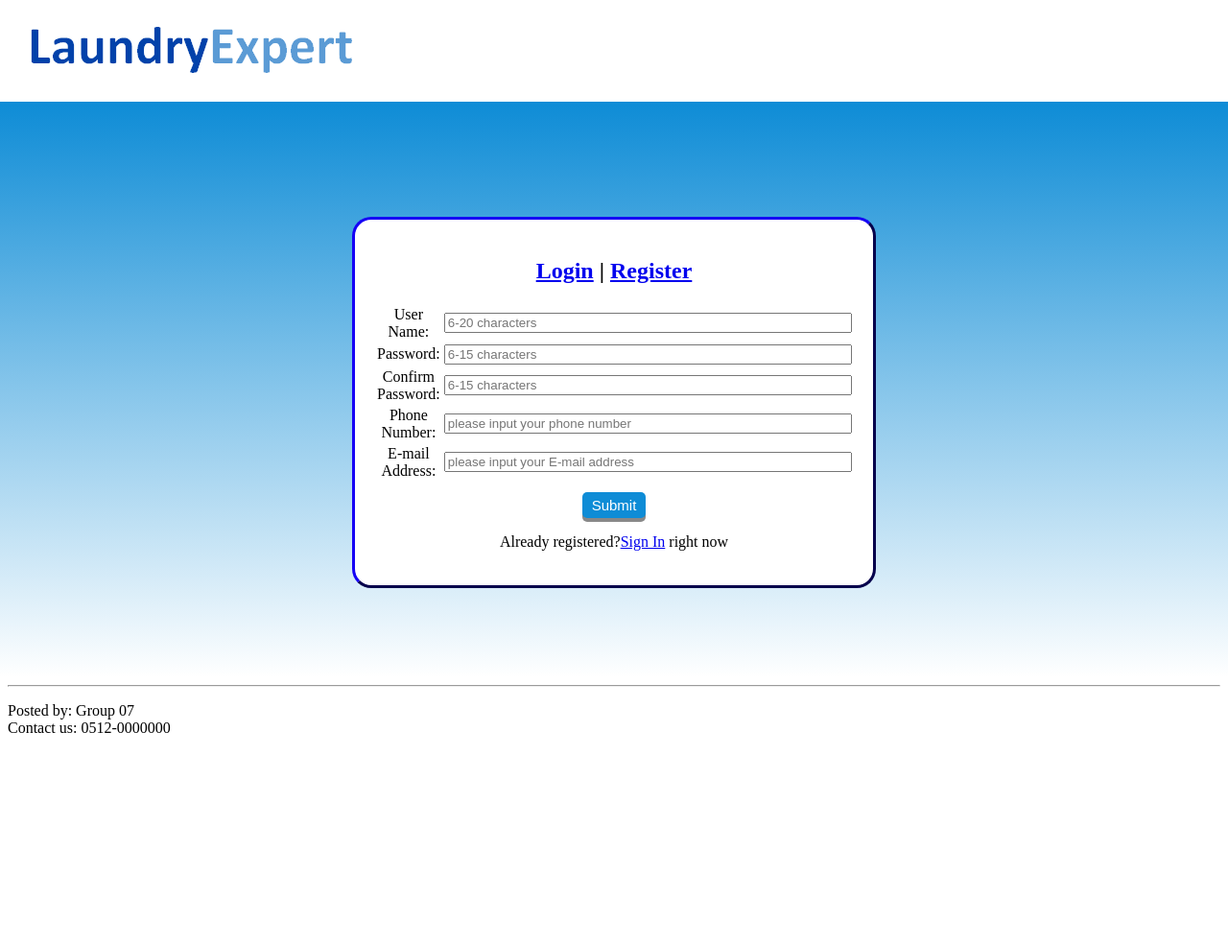
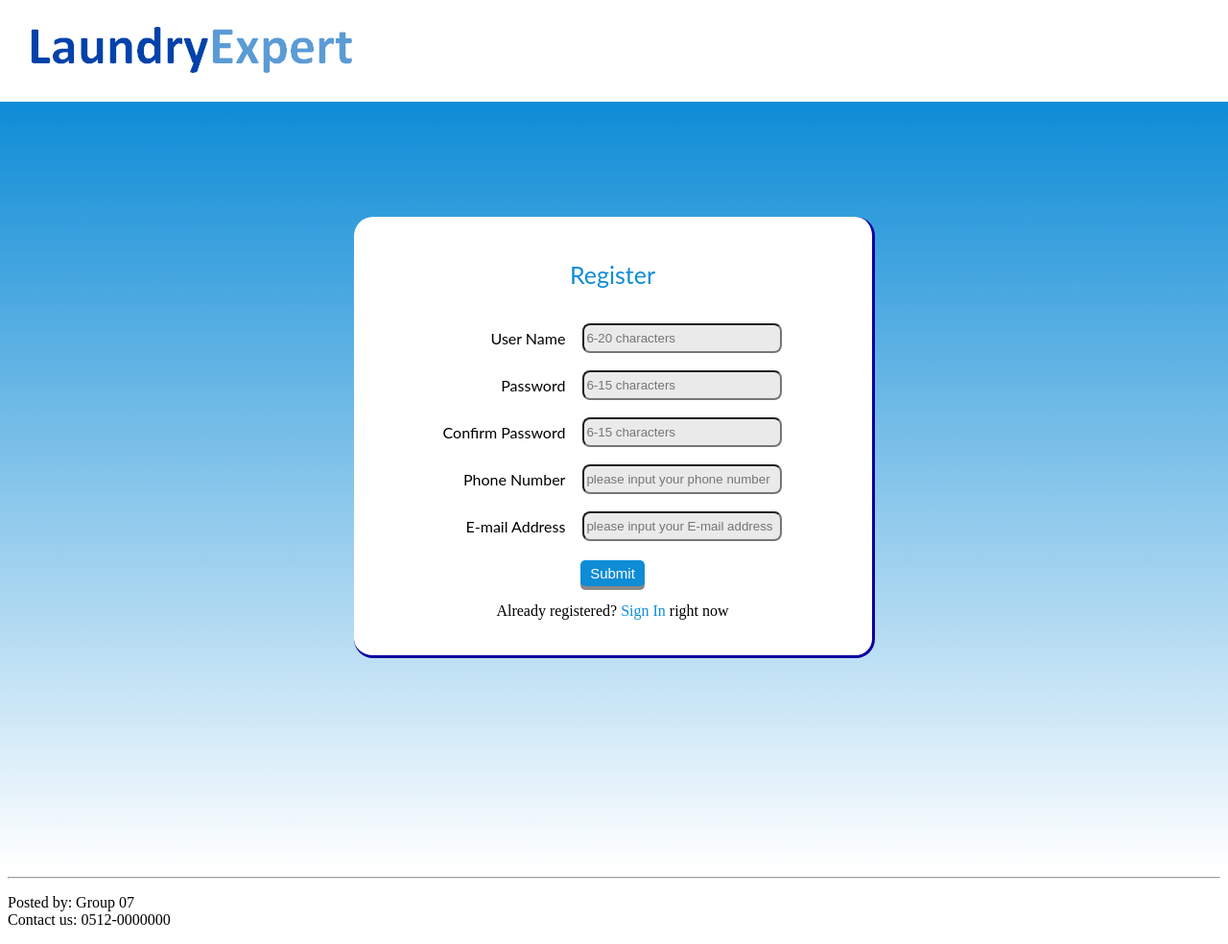
Before and after one commit to youweiMa/group07_CSE208, a PHP site: page /signup.html in a window 1280 px wide. Shown: the whole page at 96% size. Before the commit the page ends 764 px from the top, so only its background shows below. Run offline with PHP 8.4, Linux system fonts and the light colour scheme.

Commit message:
Customer pages_final version

```diff
--- a/Customer/nbproject/private/private.xml
+++ b/Customer/nbproject/private/private.xml
@@ -3,8 +3,9 @@
     <editor-bookmarks xmlns="http://www.netbeans.org/ns/editor-bookmarks/2" lastBookmarkId="0"/>
     <open-files xmlns="http://www.netbeans.org/ns/projectui-open-files/2">
         <group>
+            <file>file:/F:/作业/Y3/sem6/Remote%20repository/group07_CSE208/Customer/public_html/signin.html</file>
+            <file>file:/F:/作业/Y3/sem6/Remote%20repository/group07_CSE208/Customer/public_html/signup.html</file>
             <file>file:/F:/作业/Y3/sem6/Remote%20repository/group07_CSE208/Customer/public_html/customer.css</file>
-            <file>file:/F:/作业/Y3/sem6/Remote%20repository/group07_CSE208/Customer/public_html/wash.html</file>
         </group>
     </open-files>
 </project-private>
--- a/Customer/public_html/customer.css
+++ b/Customer/public_html/customer.css
@@ -87,6 +87,9 @@ body {
     border-radius: 20px;
     position: relative;
     top: 30px;
+    border-right-style: solid;
+    border-bottom-style: solid;
+    border-color: #0e00a0;
 }
 .cloth_table{
     border: 0px;
@@ -511,7 +514,7 @@ body {
     top: 30px;
     border-bottom-style: solid;
     border-right-style: solid;
-    border-color: #0e8cd6;
+    border-color: #0e00a0;
 }
 .comment_username, .comment_time, .comment_score{
     color: #999999;
@@ -531,10 +534,28 @@ body {
 
 /*sign in and sign up*/
 .background{
-    height:600px;
+    height:800px;
     background: -moz-linear-gradient(#0e8cd6,#FFFFFF);
     background: linear-gradient(#0e8cd6,#FFFFFF);
     margin:5px -8px auto -8px;
+}
+.login,.register{
+    font-family:  "Lato", "Lucida Grande", "Lucida", "Verdana", "Arial", "sans-serif";
+    line-height: 1.25em;
+    text-decoration: none;
+    font-size: 25px;
+    color: #0e8cd6;
+}
+.content td{
+    white-space: nowrap;
+    font-family:  "Lato", "Lucida Grande", "Lucida", "Verdana", "Arial", "sans-serif";
+}
+.content input{
+    width:200px;
+    height:25px;
+    background-color: #EAEAEA;
+    border-style: inset;
+    border-radius: 8px;
 }
 .login_container,.register_container{
     width: 500px;
@@ -542,7 +563,8 @@ body {
     padding: 20px;
     position: relative;
     top:120px;
-    border-style: outset;
+    border-right-style: solid;
+    border-bottom-style: solid;
     border-color: #0e00a0;
     border-radius: 20px;
 }
@@ -560,10 +582,17 @@ body {
     border-radius: 5px;
     box-shadow: 0 4px #888888;
 }
-.s_button:hover {background-color: #0e00a0}
+.s_button:hover {
+    background-color: #0e00a0;
+}
 
 .s_button:active {
   background-color: #0e00a0;
   box-shadow: 0 1px #999999;
   transform: translateY(2px);
 }
+.jump{
+    color:#0e8cd6;
+    line-height: 1.25em;
+    text-decoration: none;
+}
--- a/Customer/public_html/signup.html
+++ b/Customer/public_html/signup.html
@@ -23,29 +23,27 @@ and open the template in the editor.
         <div class="register_container">
             <section id="content">
                 <form name="Register" action="">
-                    <h1><a href="signin.html">Login</a>
-                    <span>|</span>
-                    <a href="signup.html">Register</a></h1>
+                    <p class="register">Register</p>
                     <div>
-                        <table>
-                            <tr align="center">
-                                <td>User Name:</td>
+                        <table class="content" cellpadding="8">
+                            <tr>
+                                <td align="right">User Name</td>
                                 <td><input name="cusName" type="text" size="50" placeholder="6-20 characters" maxlength="20" required="required" id="cusname"></td>
                             </tr>
-                            <tr align="center">
-                                <td>Password:</td>
+                            <tr>
+                                <td align="right">Password</td>
                                 <td><input name="cusPWD" type="password" size="50" placeholder="6-15 characters" maxlength="15" required="required" id="cuspwd1"></td>
                             </tr>
-                            <tr align="center">
-                                <td>Confirm Password:</td>
+                            <tr>
+                                <td align="right">Confirm Password</td>
                                 <td><input name="cusPWD" type="password" size="50" placeholder="6-15 characters" maxlength="15" required="required" id="cuspwd2"></td>
                             </tr>
-                            <tr align="center">
-                                <td>Phone Number:</td>
+                            <tr>
+                                <td align="right">Phone Number</td>
                                 <td><input name="cusPhone" type="text" size="50" placeholder="please input your phone number" maxlength="12" required="required" id="cusphone"></td>
                             </tr>
-                            <tr align="center">
-                                <td>E-mail Address:</td>
+                            <tr>
+                                <td align="right">E-mail Address</td>
                                 <td><input name="email" type="text" size="50" placeholder="please input your E-mail address" maxlength="50" required="required" id="email"></td>
                             </tr>
                         </table>
@@ -54,7 +52,7 @@ and open the template in the editor.
                 </form>
             </section>
             <!-- content -->
-            <p>Already registered?<a href="signin.html">Sign In</a> right now</p>
+            <p>Already registered?<a class="jump" href="signin.html"> Sign In</a> right now</p>
         </div>
         <!-- container -->
         </div>
```
Also changed, not shown: Customer/public_html/home.html (+59 -1 lines), Customer/public_html/homepage.css (+83 -24 lines), Customer/public_html/signin.html (+11 -9 lines).
